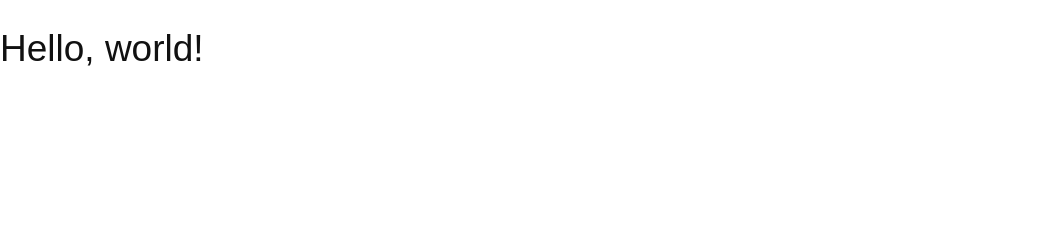
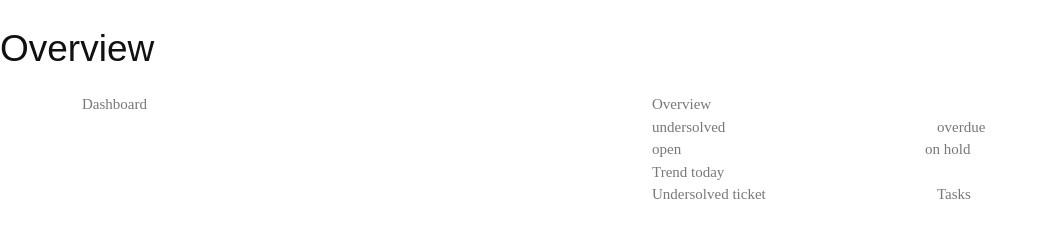
Before and after one commit to Yannastudent/Tatiana_Vyazemskaya, a website: page public/index.html in a window 1280 px wide. Shown: the whole page, without its empty margins (0-1047 px from the left). Drawn offline with nearby package versions, Linux system fonts and the light colour scheme.

Commit message:
version one

```diff
--- a/public/index.html
+++ b/public/index.html
@@ -13,8 +13,51 @@
 
 </head>
 <body>
-    <h1>Hello, world!</h1>
+    <h1>Overview</h1>
+    <!--Main container-->
+    <div class="container">
+      <div class="row">
+        <div class="col">
+         Dashboard
+        </div>
+        <div class="col-6">
+         Overview
+
+         <!-- nested grid begins -->
+         <div class="row">
+           <div class="col-sm-6">
+              undersolved
+            </div>
+            <div class="col-sm-6">
+              overdue
+            </div>
+          <div class="row">
+             <div class="col-sm-6">
+              open
+              </div>
+             <div class="col-sm-6">
+              on hold
+             </div>
+         <div class="row">
+            <div class="col-sm-12">
+              Trend today
+            </div>
+          </div>
+         </div class="row">
+            <div class="col-sm-6">
+              Undersolved ticket
+            </div>
+            <div class="col">
+              Tasks
+            </div>
+         </div>
+
+        </div>
+        <!-- nested grid ends -->
+
+      </div>
+    </div>
     <!-- Option 1: Bootstrap Bundle with Popper -->
     <script src="https://cdn.jsdelivr.net/npm/bootstrap@5.1.3/dist/js/bootstrap.bundle.min.js" integrity="sha384-ka7Sk0Gln4gmtz2MlQnikT1wXgYsOg+OMhuP+IlRH9sENBO0LRn5q+8nbTov4+1p" crossorigin="anonymous"></script>
-  </body>
+</body>
 </html>
```
Also changed, not shown: public/assets/images/full graph.jpg (added), 1 other file.
